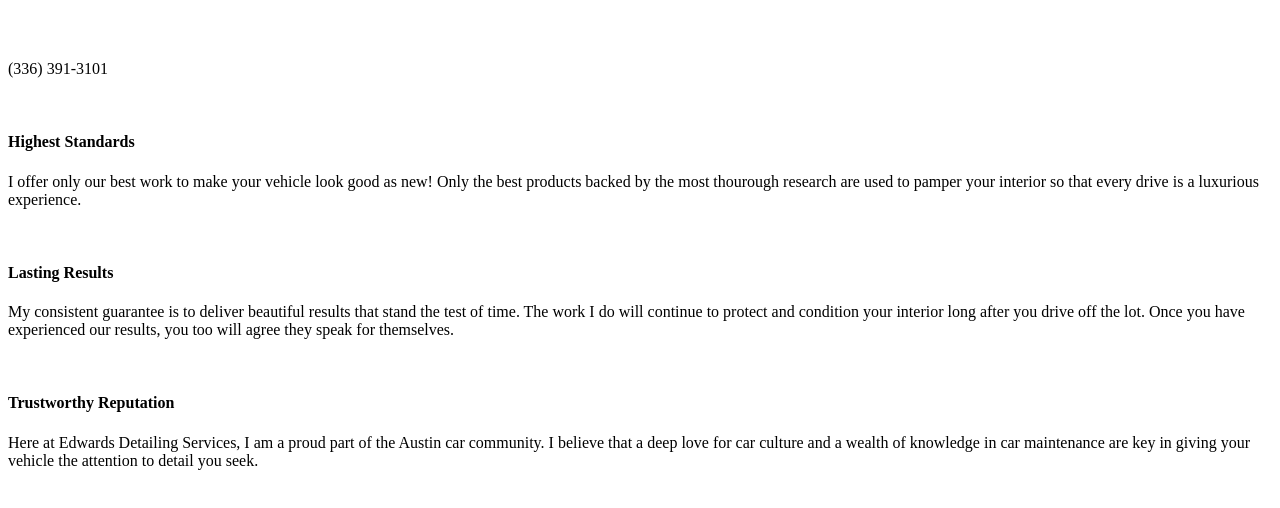
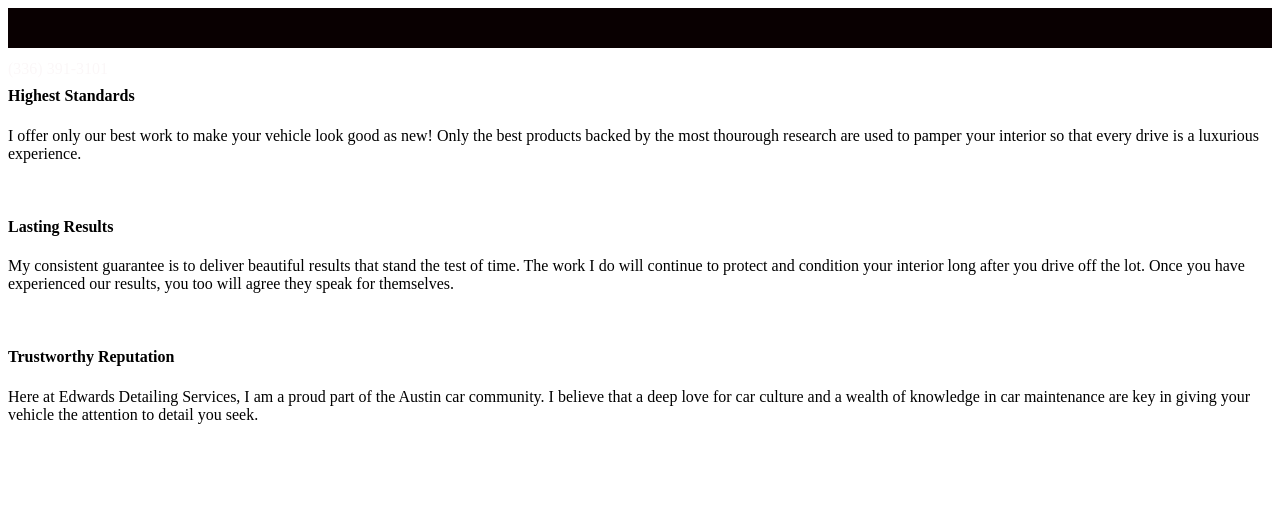
Before and after one commit to ValeriaAyanna/auto-detailing-website, a plain HTML site: page index.html in a window 1280 px wide. Drawn offline with Linux system fonts and the light colour scheme.

Commit message:
css update

```diff
--- a/css/style.css
+++ b/css/style.css
@@ -11,10 +11,8 @@
     box-sizing: border-box;
 }
 
-@media only mobile {
-    header {
-        background-color: var(--black);
-        color: var(--off-white);
-        height: 5vh;
-    }
+header {
+    background-color: var(--black);
+    color: var(--off-white);
+    height: 5vh;
 }
```
